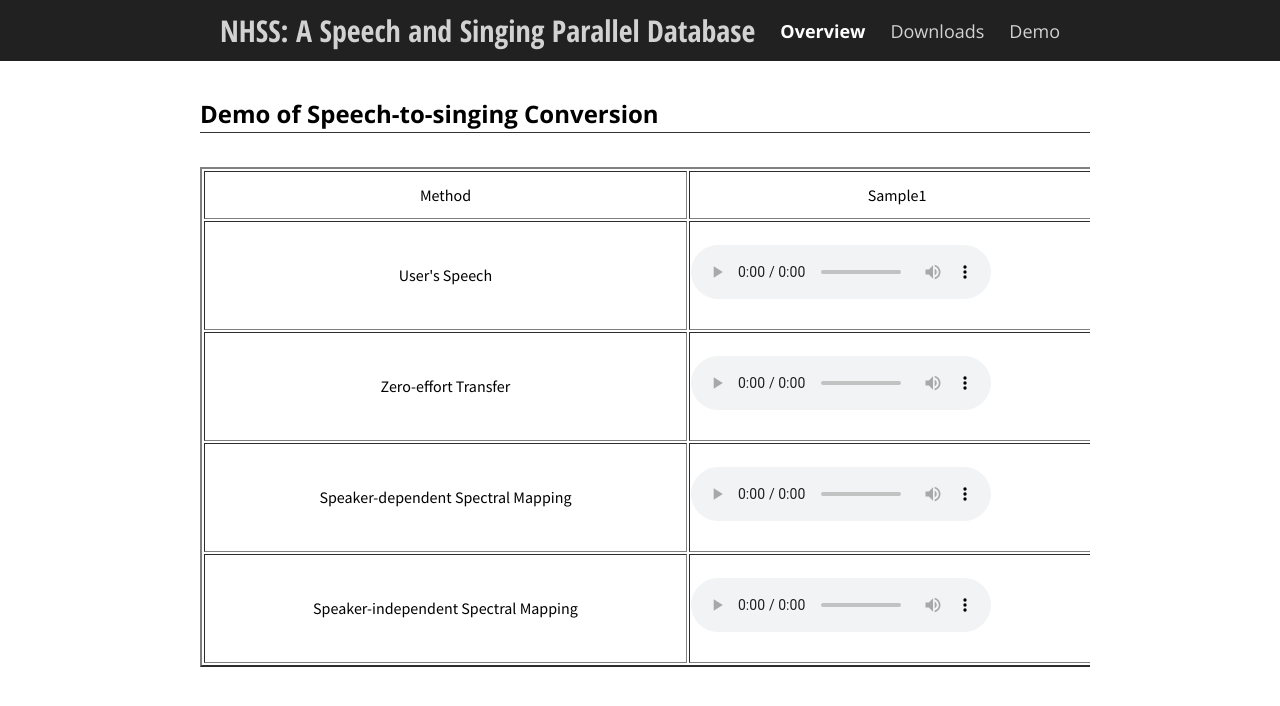
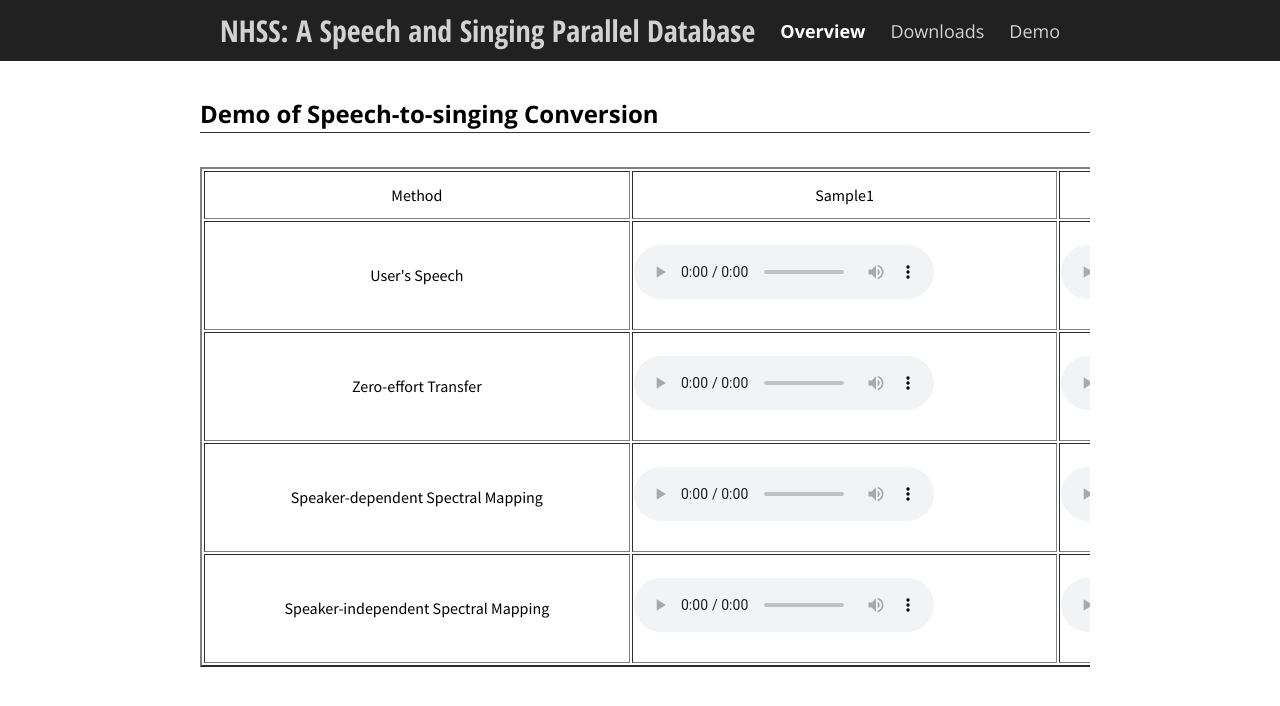
Before and after one commit to bidishasharma/bidishasharma.github.io, a Jekyll site: the page NHSS_Database/demo.html, which Jekyll copies as it is, in a window 1280 px wide. Shown: the top 706 px of the page. Built offline with Jekyll 4.4.1, drawn with Linux system fonts in a browser that asks for light colours.

Commit message:
Update demo.html

```diff
--- a/NHSS_Database/demo.html
+++ b/NHSS_Database/demo.html
@@ -35,7 +35,7 @@
 <table style="height: 500px;" border="2" width="3000px">
 <tbody>
 <tr>
-<td style="text-align: center; width: 350.333px;">Method</td>
+<td style="text-align: center; width: 301.333px;">Method</td>
 <td style="text-align: center; width: 301.333px;">Sample1</td>
 <td style="text-align: center; width: 301.333px;">Sample2</td>
 <td style="text-align: center; width: 301.333px;">Sample3</td>
@@ -43,7 +43,7 @@
 <td style="text-align: center; width: 301.333px;">Sample5</td>
 </tr>
 <tr>
-<td style="text-align: center; width: 350.333px;">User's Speech</td>
+<td style="text-align: center; width: 301.333px;">User's Speech</td>
 <td style="width: 301.333px;"><audio controls="controls">
 			  <source src="audio/Song_1_578.wav" type="audio/wav" />
 			Your browser does not support the audio element.
@@ -67,7 +67,7 @@
 </tr>
 
 <tr>
-<td style="text-align: center; width: 350.333px;">Zero-effort Transfer</td>
+<td style="text-align: center; width: 301.333px;">Zero-effort Transfer</td>
 <td style="width: 301.333px;"><audio controls="controls">
 			  <source src="audio/Song_1_945.wav" type="audio/wav" />
 			Your browser does not support the audio element.
@@ -90,7 +90,7 @@
 			</audio></td>
 </tr>
 <tr>
-<td style="text-align: center; width: 350.333px;">Speaker-dependent Spectral Mapping</td>
+<td style="text-align: center; width: 301.333px;">Speaker-dependent Spectral Mapping</td>
 <td style="width: 301.333px;"><audio controls="controls">
 			  <source src="audio/Song_5_1763.wav" type="audio/wav" />
 			Your browser does not support the audio element.
@@ -117,7 +117,7 @@
 			</audio></td>
 </tr>
 <tr>
-<td style="text-align: center; width: 350.333px;">Speaker-independent Spectral Mapping</td>
+<td style="text-align: center; width: 301.333px;">Speaker-independent Spectral Mapping</td>
 <td style="width: 301.333px;"><audio controls="controls">
 			  <source src="audio/Song_1_2694.wav" type="audio/wav" />
 			Your browser does not support the audio element.
```
